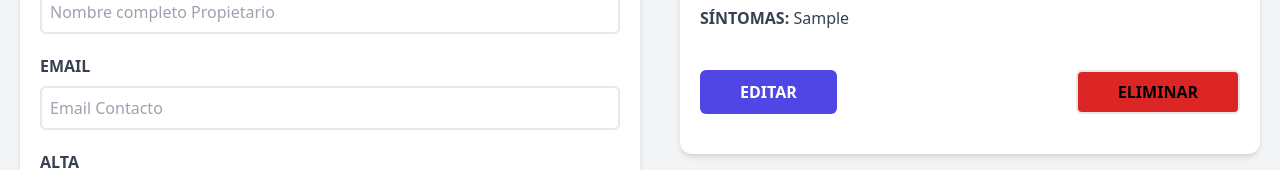
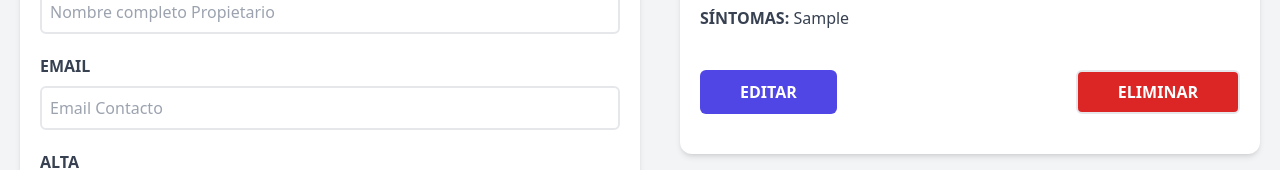
Before and after one commit to valentingm1/REACT01AdminPacientes, a React (Vite) app: page / in a window 1280 px wide. Both pictures are taken after typing "Sample", "Sample", "name@example.com", "2020-01-15", "Sample" into the empty fields and a click on the input "AGREGAR PACIENTE". Shown: the part 478-648 px from the top of the page. Built offline with nearby package versions, Linux system fonts and the light colour scheme.

Commit message:
AHORA SI YA ESTÁ

```diff
--- a/src/components/Paciente.jsx
+++ b/src/components/Paciente.jsx
@@ -37,7 +37,7 @@ const Paciente = ({paciente, setPaciente, eliminarPaciente}) => {
           onClick={() => {setPaciente(paciente)}}>
             Editar
             </button>
-            <button type="button" className="py-2 px-10 bg-red-600 hover:bg-red-800 hover:text-white border-2 font-bold uppercase rounded-md transition-all"
+            <button type="button" className="py-2 px-10 bg-red-600 hover:bg-red-800 text-white border-2 font-bold uppercase rounded-md transition-all"
             onClick={handleEliminar}>
             Eliminar
             </button>
```
